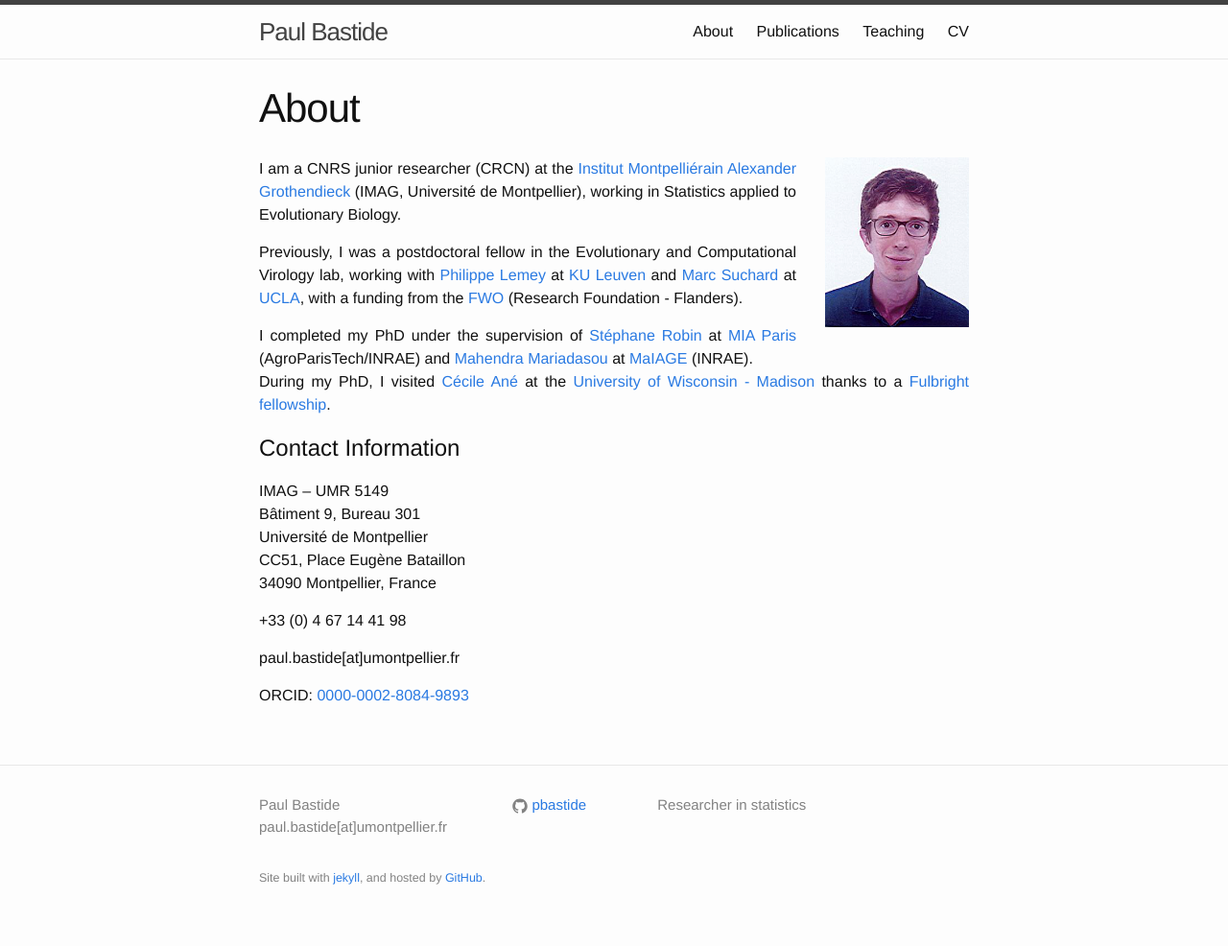
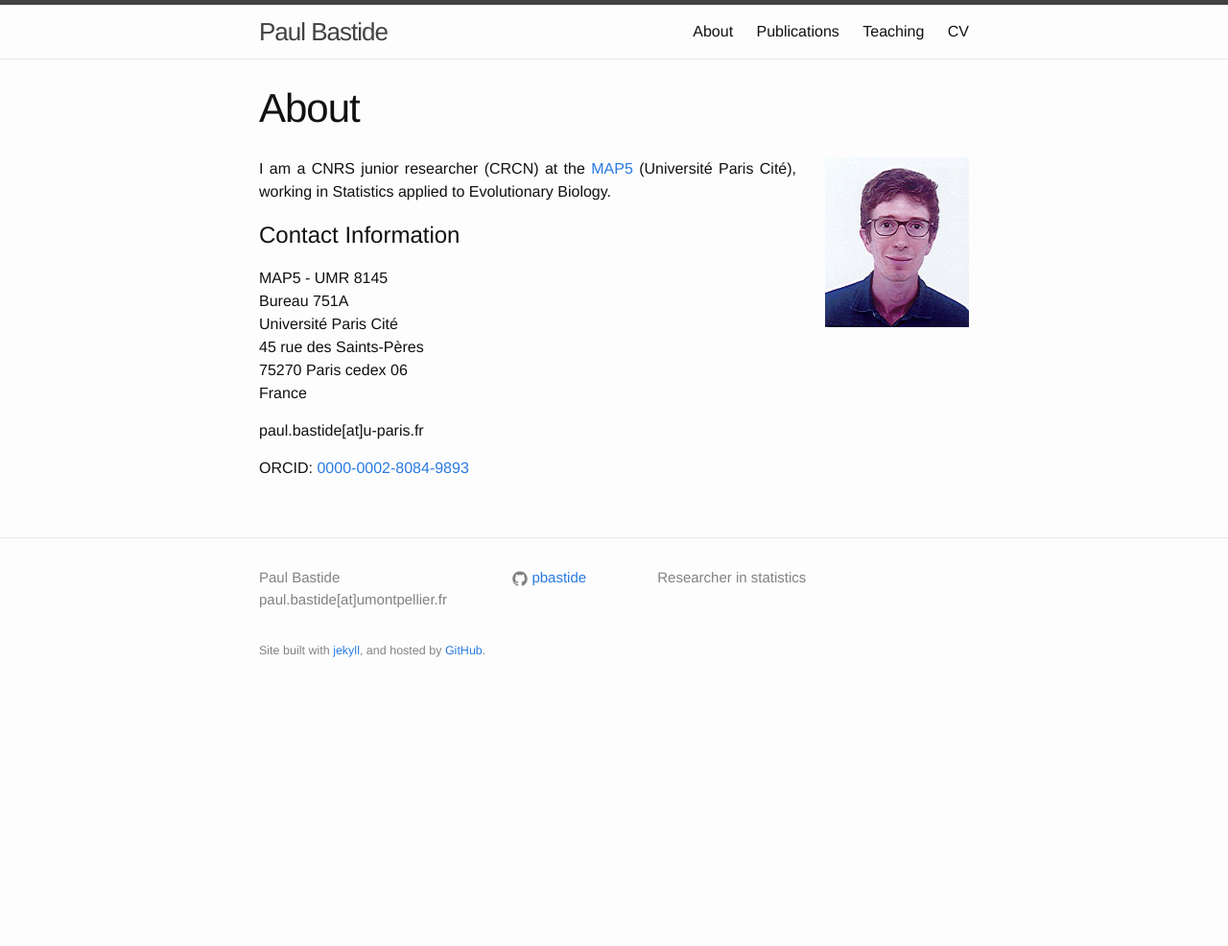
Before and after one commit to pbastide/pbastide.github.io, a Jekyll site: the page built from index.md, in a window 1280 px wide. Shown: the whole page at 96% size. Built offline with Jekyll 4.4.1, drawn with Linux system fonts in a browser that asks for light colours; after the commit the page ends 900 px from its top, so only the background shows below that.

Commit message:
Update position

```diff
--- a/index.md
+++ b/index.md
@@ -6,7 +6,11 @@ weight : 1
 
 <img style="float: right; margin: 0px 0px 0px 30px;" width="150" src="{{site.baseurl}}/docs/202208_photo.png"/>
 
-I am a CNRS junior researcher (CRCN) at the [Institut Montpelliérain Alexander Grothendieck](https://imag.umontpellier.fr) (IMAG, Université de Montpellier), working in Statistics applied to Evolutionary Biology.
+I am a CNRS junior researcher (CRCN) at the [MAP5](https://map5.mi.parisdescartes.fr/) (Université Paris Cité),
+working in Statistics applied to Evolutionary Biology.
+
+<!--
+[Institut Montpelliérain Alexander Grothendieck](https://imag.umontpellier.fr) (IMAG, Université de Montpellier)
 
 Previously, I was a postdoctoral fellow in the Evolutionary and Computational Virology lab,
 working with [Philippe Lemey](https://rega.kuleuven.be/cev/ecv) at [KU Leuven](https://www.kuleuven.be/english/) and [Marc Suchard](https://suchard-group.github.io/) at [UCLA](http://www.ucla.edu/), with a funding from the [FWO](https://www.fwo.be/en/fellowships-funding/postdoctoral-fellowships/junior-postdoctoral-fellowship/) (Research Foundation - Flanders).
@@ -17,10 +21,20 @@ and [Mahendra Mariadasou](https://mahendra-mariadassou.github.io/) at [MaIAGE](h
 During my PhD, I visited [Cécile Ané](http://www.stat.wisc.edu/~ane/)
 at the [University of Wisconsin - Madison](http://www.wisc.edu/)
 thanks to a [Fulbright fellowship](http://fulbright-france.org).
-
+  -->
 
 # Contact Information
 
+MAP5 - UMR 8145
+Bureau 751A
+Université Paris Cité
+45 rue des Saints-Pères
+75270 Paris cedex 06
+France
+
+paul.bastide[at]u-paris.fr
+
+<!--
 IMAG – UMR 5149
 Bâtiment 9, Bureau 301
 Université de Montpellier
@@ -30,5 +44,6 @@ CC51, Place Eugène Bataillon
 +33 (0) 4 67 14 41 98
 
 paul.bastide[at]umontpellier.fr
+-->
 
 ORCID: [0000-0002-8084-9893](https://orcid.org/0000-0002-8084-9893)
```
Also changed, not shown: CV.md (+3 -1 lines).
